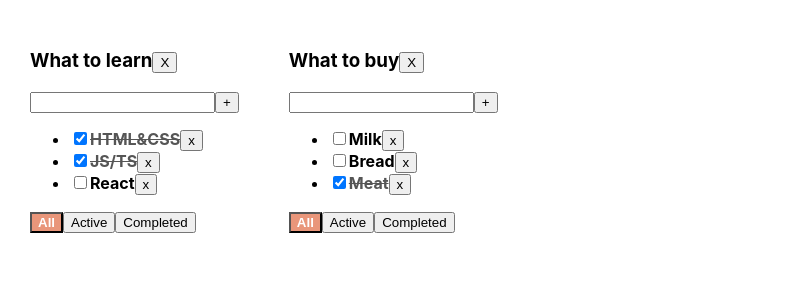
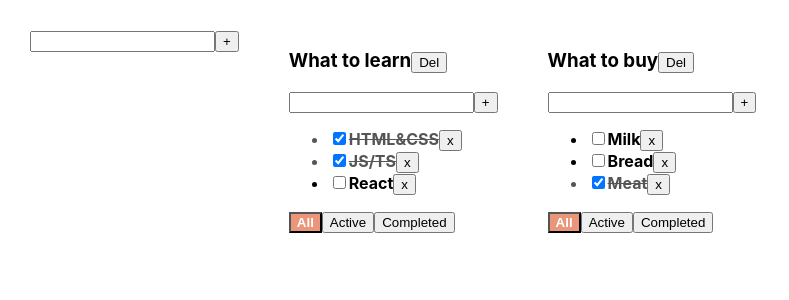
Before and after one commit to RuslanPer/todolist-ts, a React (Create React App) app: page / in a window 1280 px wide. Shown: the top 300 px of the page, without its empty margins (0-789 px from the left). Built offline with nearby package versions, Linux system fonts and the light colour scheme.

Commit message:
add: universal components AddItemForm, EditableSpan

```diff
--- /dev/null
+++ b/src/AddItemForm.tsx
@@ -0,0 +1,41 @@
+import React, {ChangeEvent, FC, KeyboardEvent, useState} from 'react';
+
+type AddItemFormPropsType = {
+    addItem: (title: string) => void
+}
+
+const AddItemForm:FC<AddItemFormPropsType> = ({addItem}) => {
+    const [title, setTitle] = useState<string>("")
+    const [error, setError] = useState<boolean>(false)
+
+    const onChangeSetTitle = (e: ChangeEvent<HTMLInputElement>)=> {
+        setTitle(e.currentTarget.value)
+        error && setError(false)
+    }
+    const onKeyDownAddItem = (e: KeyboardEvent <HTMLInputElement>) => e.key === "Enter" && onClickAddItem()
+
+    const onClickAddItem = () => {
+        const trimmedTitle = title.trim()
+        if(trimmedTitle){
+            addItem(trimmedTitle)
+        } else {
+            setError(true)
+        }
+        setTitle("")
+    }
+
+    return (
+        <div>
+            <input
+                value={title}
+                onChange={onChangeSetTitle}
+                onKeyDown={onKeyDownAddItem}
+                className={error ? "error" : ""}
+            />
+            <button onClick={onClickAddItem}>+</button>
+            {error && <div style={{color: "red"}}>Title is required!</div>}
+        </div>
+    )
+}
+
+export default AddItemForm;
--- a/src/App.tsx
+++ b/src/App.tsx
@@ -2,12 +2,13 @@ import React, {useState} from 'react';
 import './App.css';
 import TodoList, {TaskType} from "./TodoList";
 import {v1} from "uuid";
+import AddItemForm from "./AddItemForm";
 
 // CRUD
-// create +
+// create ++
 // read ++
 // update +
-// delete +
+// delete ++
 
 type TodoListType = {
     id: string
@@ -25,7 +26,6 @@ function App() {
     //BLL:
     const todolistID_1 = v1()
     const todolistID_2 = v1()
-
     const [todolists, setTodolists] = useState<Array<TodoListType>>([
         {id: todolistID_1, title: "What to learn", filter: "all"},
         {id: todolistID_2, title: "What to buy", filter: "all"},
@@ -43,7 +43,6 @@ function App() {
         ],
     })
 
-
     const removeTask = (taskID: string, todolistID: string) => {
         setTasks({...tasks, [todolistID]: tasks[todolistID].filter(t => t.id !== taskID)})
     }
@@ -53,27 +52,44 @@ function App() {
             title: title,
             isDone: false
         }
-        setTasks({...tasks, [todolistID]: [newTask, ...tasks[todolistID]] })
+        setTasks({...tasks, [todolistID]: [newTask, ...tasks[todolistID]]})
     }
     const changeTaskStatus = (taskID: string, isDone: boolean, todolistID: string) => {
-        setTasks({...tasks, [todolistID]: tasks[todolistID].map(t => t.id === taskID ? {...t, isDone: isDone} : t)})
+        setTasks({
+            ...tasks,
+            [todolistID]: tasks[todolistID].map(t => t.id === taskID ? {...t, isDone: isDone} : t)
+        })
+    }
+
+    const changeTaskTitle = (taskID: string, title: string, todolistID: string) => {
+        setTasks({
+            ...tasks,
+            [todolistID]: tasks[todolistID].map(t => t.id === taskID ? {...t, title: title} : t)
+        })
     }
 
     const changeTodoListFilter = (filter: FilterValuesType, todolistID: string) => {
         setTodolists(todolists.map(tl => tl.id === todolistID ? {...tl, filter: filter} : tl))
     }
 
-    const removeToDoList = (todolistID: string) => {
+    const changeToDoListTitle = (title: string, todolistID: string) => {
+        setTodolists(todolists.map(tl => tl.id === todolistID ? {...tl, title: title} : tl))
+    }
+    const removeTodolist = (todolistID: string) => {
         setTodolists(todolists.filter(tl => tl.id !== todolistID))
         delete tasks[todolistID]
     }
-
-    //UI
-    const ToDoListsComponents = todolists.map(tl => {
+    const addToDoList = (title: string) => {
+        const newToDoListId = v1()
+        setTodolists([{id: newToDoListId, title, filter: 'all'}, ...todolists])
+        setTasks({...tasks, [newToDoListId]: []})
+    }
+    // UI:
+    const todolistsComponents = todolists.map(tl => {
         let tasksForRender;
         switch (tl.filter) {
             case "active":
-                tasksForRender = tasks[tl.id].filter(t => !t.isDone )
+                tasksForRender = tasks[tl.id].filter(t => !t.isDone)
                 break
             case "completed":
                 tasksForRender = tasks[tl.id].filter(t => t.isDone)
@@ -87,24 +103,27 @@ function App() {
 
                 id={tl.id}
                 title={tl.title}
+                filter={tl.filter}
                 tasks={tasksForRender}
-                filter={tl.filter}
 
                 addTask={addTask}
                 removeTask={removeTask}
+                changeTaskStatus={changeTaskStatus}
+                changeTaskTitle={changeTaskTitle}
+
+                changeToDoListTitle={changeToDoListTitle}
+                removeTodolist={removeTodolist}
                 changeTodoListFilter={changeTodoListFilter}
-                changeTaskStatus={changeTaskStatus}
-                removeToDoList={removeToDoList}
             />
         )
     })
 
 
-
     //UI:
     return (
         <div className="App">
-            {ToDoListsComponents}
+            <AddItemForm addItem={addToDoList}/>
+            {todolistsComponents}
         </div>
     );
 }
--- /dev/null
+++ b/src/EditableSpan.tsx
@@ -0,0 +1,37 @@
+import React, {ChangeEvent, FC, KeyboardEvent, useState} from 'react';
+
+type EditableSpanPropsType = {
+    title: string
+    changeTitle: (editedTitle: string) => void
+}
+
+const EditableSpan: FC<EditableSpanPropsType> = ({title, changeTitle}) => {
+    const [text, setText] = useState<string>(title)
+    const [editMode, setEditMode] = useState<boolean>(false)
+
+    const onChangeSetText = (e: ChangeEvent<HTMLInputElement>) => {
+        setText(e.currentTarget.value)
+    }
+    const onKeyDownChangeTitle = (e: KeyboardEvent <HTMLInputElement>) => e.key === "Enter" && offEditMode()
+
+    const onEditMode = () => {
+        setEditMode(true)
+    }
+    const offEditMode = () => {
+        setEditMode(false)
+        changeTitle(text)
+    }
+
+    return (
+        editMode
+            ? <input
+                value={text}
+                onChange={onChangeSetText}
+                onKeyDown={onKeyDownChangeTitle}
+                autoFocus
+                onBlur={offEditMode}/>
+            : <span onDoubleClick={onEditMode}>{title}</span>
+    )
+}
+
+export default EditableSpan
--- a/src/Todolist.tsx
+++ b/src/Todolist.tsx
@@ -1,5 +1,7 @@
-import React, {useState, KeyboardEvent, ChangeEvent} from 'react';
+import React, {ChangeEvent} from 'react';
 import {FilterValuesType} from "./App";
+import AddItemForm from "./AddItemForm";
+import EditableSpan from "./EditableSpan";
 
 export type TaskType = {
     id: string
@@ -7,95 +9,76 @@ export type TaskType = {
     isDone: boolean
 }
 
-
 type TodoListPropsType = {
     id: string
     title: string
     tasks: TaskType[]
     filter: FilterValuesType
+
     addTask: (title: string, todolistID: string) => void
     removeTask: (taskID: string, todolistID: string) => void
+    changeTaskTitle: (taskID: string, title: string, todolistID: string) => void
+    changeTaskStatus: (taskID: string, isDone: boolean, todolistID: string) => void
+
     changeTodoListFilter: (filter: FilterValuesType, todolistID: string) => void
-    changeTaskStatus: (taskID: string, isDone: boolean, todolistID: string) => void
-    removeToDoList: (todolistID: string) => void
+    removeTodolist: (todolistID: string) => void
+    changeToDoListTitle: (title: string, todolistID: string) => void
 }
 
 const TodoList = (props: TodoListPropsType) => {
-    const [title, setTitle] = useState<string>("")
-    const [error, setError] = useState<boolean>(false)
     const tasksJSX = props.tasks.length
         ? props.tasks.map(t => {
             const removeTask = () => props.removeTask(t.id, props.id)
             const changeTaskStatus = (e: ChangeEvent<HTMLInputElement>) =>
                 props.changeTaskStatus(t.id, e.currentTarget.checked, props.id)
+            const changeTaskTitle = (taskTitle: string) => {
+                props.changeTaskTitle(t.id, taskTitle, props.id)
+            }
             return (
-                <li key={t.id}>
+                <li key={t.id} className={t.isDone ? "task isDone" : "task"}>
                     <input
                         onChange={changeTaskStatus}
                         type="checkbox"
                         checked={t.isDone}
 
                     />
-                    <span className={t.isDone ? "task isDone" : "task"}>{t.title}</span>
+                    <EditableSpan title={t.title} changeTitle={changeTaskTitle}/>
                     <button onClick={removeTask}>х</button>
                 </li>
             )
         })
-        : <span>Your tasks list is empty</span>
+        : <span>Your taskslist is empty</span>
 
-    const getOnClickHandler = (filter: FilterValuesType) => {
-        return () => props.changeTodoListFilter(filter, props.id)
+    const createOnClickHandler = (filter: FilterValuesType): () => void  => {
+        const onClickHandler = () => props.changeTodoListFilter(filter, props.id)
+        return onClickHandler
     }
-    const onClickHandler = () => props.changeTodoListFilter("all", props.id)
-    const addTask = () => {
-        const trimmedTitle = title.trim()
-        if(trimmedTitle){
-            props.addTask(trimmedTitle, props.id)
-        } else {
-            setError(true)
-        }
-        setTitle("")
-    }
-    const onKeyDownAddTask = (e: KeyboardEvent <HTMLInputElement>) => e.key === "Enter" && addTask()
-    const onChangeSetTitle = (e: ChangeEvent<HTMLInputElement>)=> {
-        setTitle(e.currentTarget.value)
-        error && setError(false)
-    }
-    const removeToDoList = () => {
-        props.removeToDoList(props.id)
-    }
+    const addTask = (title: string) => props.addTask(title, props.id)
+    const removeTodolist  = () => props.removeTodolist(props.id)
+    const changeToDoListTitle = (todolistTitle: string) => props.changeToDoListTitle(todolistTitle, props.id)
 
     return (
         <div>
             <h3>
-                {props.title}
-                <button onClick={removeToDoList}>X</button>
+                <EditableSpan title={props.title} changeTitle={changeToDoListTitle}/>
+                <button onClick={removeTodolist}>Del</button>
             </h3>
-            <div>
-                <input
-                    value={title}
-                    onChange={onChangeSetTitle}
-                    onKeyDown={onKeyDownAddTask}
-                    className={error ? "error" : ""}
-                />
-                <button onClick={addTask}>+</button>
-                {error && <div style={{color: "red"}}>Title is required!</div>}
-            </div>
+            <AddItemForm addItem={addTask}/>
             <ul>
                 {tasksJSX}
             </ul>
             <div>
                 <button
                     className={props.filter === "all" ? "active" : ""}
-                    onClick={onClickHandler}
+                    onClick={createOnClickHandler("all")}
                 >All</button>
                 <button
                     className={props.filter === "active" ? "active" : ""}
-                    onClick={getOnClickHandler("active")}
+                    onClick={createOnClickHandler("active")}
                 >Active</button>
                 <button
                     className={props.filter === "completed" ? "active" : ""}
-                    onClick={getOnClickHandler("completed")}
+                    onClick={createOnClickHandler("completed")}
                 >Completed</button>
             </div>
         </div>
```
